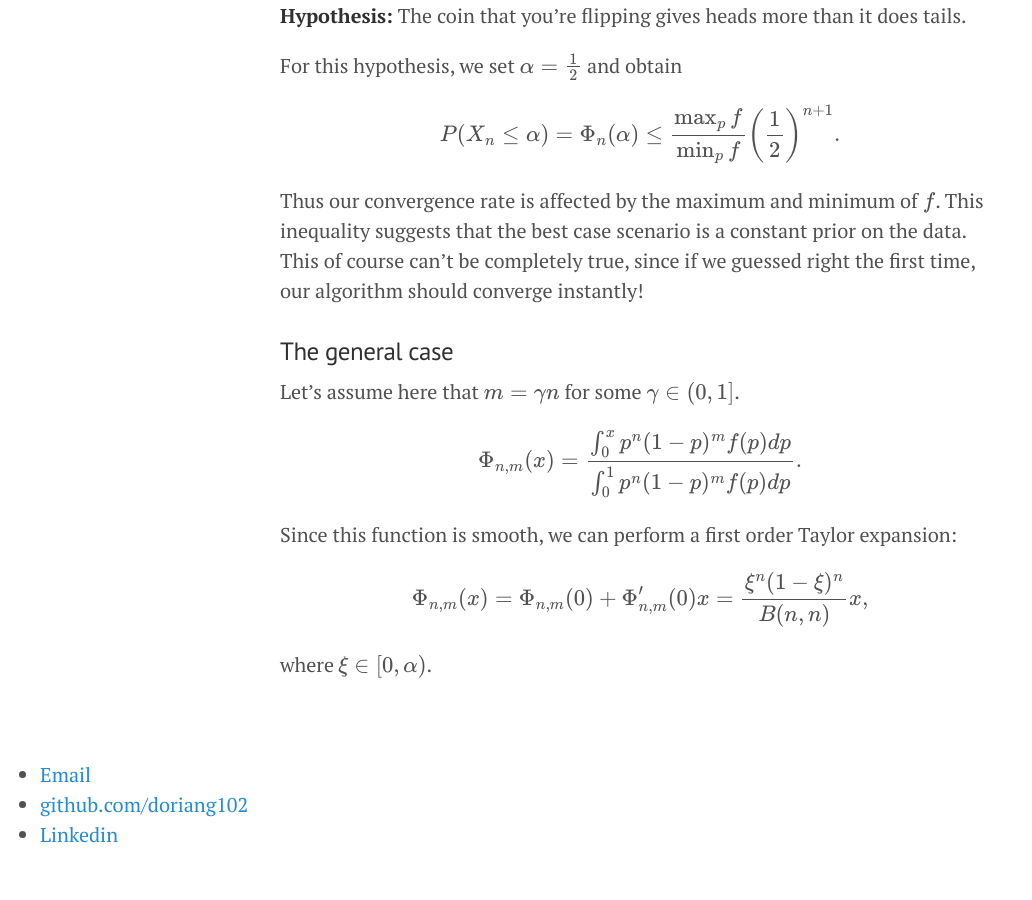
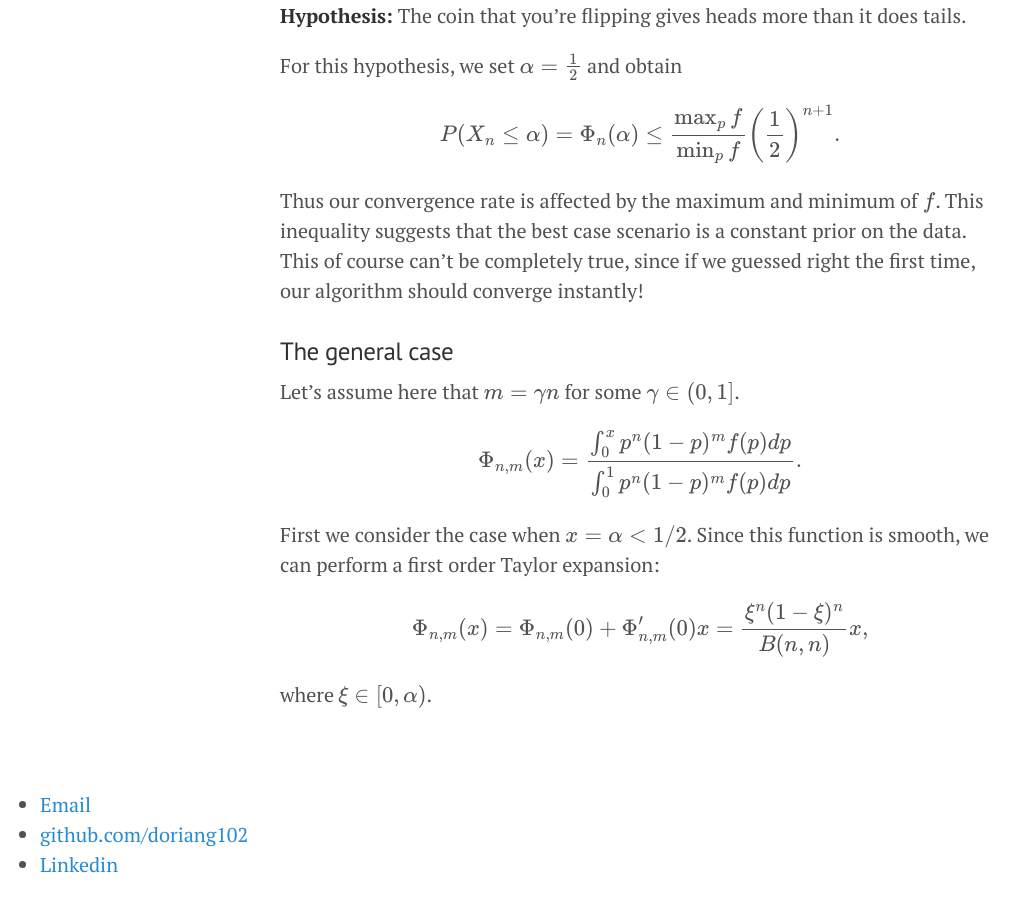
Before and after one commit to doriang102/doriang102.github.io, a Jekyll site: the page built from _posts/2017-06-10-hypothesis-testing-part-2.md, in a window 1280 px wide and 900 px high, scrolled down 1998 px. Shown: the whole window, without its empty margins (0-1032 px from the left). Built offline with Jekyll 4.4.1, drawn with Linux system fonts in a browser that asks for light colours; our own code applies the rules of GitHub Pages for plain Markdown files; formulas are drawn with MathJax 3; before the commit the page ends 2868 px from its top, so only the background shows below that.

Commit message:
Update 2017-06-10-hypothesis-testing-part-2.md

```diff
--- a/_posts/2017-06-10-hypothesis-testing-part-2.md
+++ b/_posts/2017-06-10-hypothesis-testing-part-2.md
@@ -64,7 +64,8 @@ Let's assume here that $$m = \gamma n$$ for some $$ \gamma \in (0,1]$$.
 
 $$ \Phi_{n,m}(x) = \frac{\int_0^x p^n(1-p)^m f(p) dp }{\int_0^1 p^n (1-p)^mf(p) dp}. $$
 
-Since this function is smooth, we can perform a first order Taylor expansion:
+
+First we consider the case when $$x = \alpha < 1/2$$. Since this function is smooth, we can perform a first order Taylor expansion:
 
 $$ \Phi_{n,m}(x) = \Phi_{n,m}(0) + \Phi_{n,m}'(0)x = \frac{\xi^n (1-\xi)^n}{B(n,n)}x, $$
 
```
